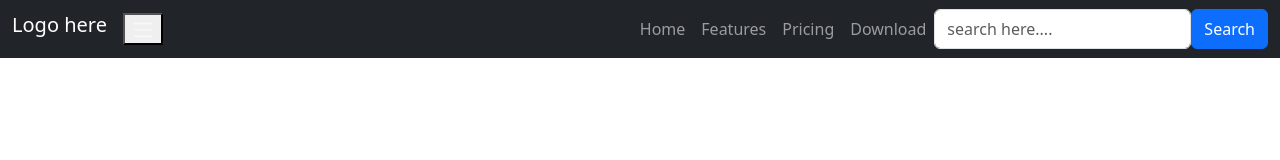
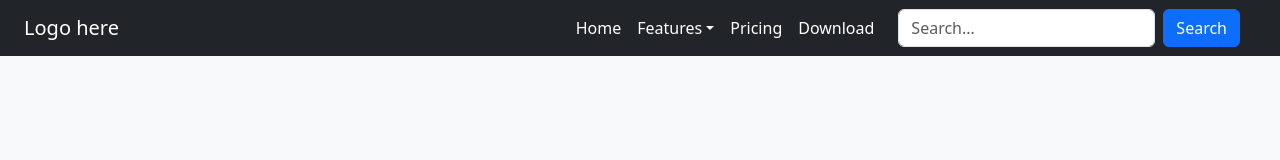
Before and after one commit to SONAKSHIGTIWARI/practice-on-js, a plain HTML site: page index.html in a window 1280 px wide. Drawn offline with nearby package versions, Linux system fonts and the light colour scheme.

Commit message:
responsive navbar

```diff
--- a/index.html
+++ b/index.html
@@ -1,36 +1,42 @@
 <!DOCTYPE html>
 <html lang="en">
 <head>
-    <meta charset="UTF-8">
-    <meta name="viewport" content="width=device-width, initial-scale=1.0">
-    <title>Document</title>
-    <link rel="stylesheet" href="../bootstrap-5.3.6-dist/css/bootstrap.min.css">
-    <script src="../bootstrap-5.3.6-dist/js/bootstrap.bundle.min.js"></script>
+  <meta charset="UTF-8" />
+  <meta name="viewport" content="width=device-width, initial-scale=1.0" />
+  <title>Single Div Responsive Navbar</title>
+  <link rel="stylesheet" href="../bootstrap-5.3.6-dist/css/bootstrap.min.css" />
+  <script src="../bootstrap-5.3.6-dist/js/bootstrap.bundle.min.js"></script>
 </head>
-<body>
-    <div class="container-fluid bg-dark">
-        <div class="container bg-dark"></div>
-            <nav class="navbar navbar-expand-md align-item-center bg-dark navbar-dark">
-                <h1 class="navbar-brand text-white">Logo here</h1>
-                <button class="navbar-troggler btn-primery" data-bs-toggler="collapse" data-bs-target="#mobile-menu">
-                    <span class="navbar-toggler-icon"></span>
-                </button>
-                <div id="mobile-menu" class=" ms-auto navbar-collapse">
-                    <ul class="navbar-nav ms-auto">
-                        <li class="nav-item"><a href="" class="nav-link">Home</a></li>
-                        <li class="nav-item"><a href="" class="nav-link">Features</a></li>
-                        <li class="nav-item"><a href="" class="nav-link">Pricing</a></li>
-                        <li class="nav-item"><a href="" class="nav-link">Download</a></li>
-                        <li class="nav-item d-flex gap-2"></li>
-                        <input class="form-control"  type="search" placeholder="search here....">
+<body class="bg-light">
+    <nav class="navbar navbar-expand-md navbar-dark bg-dark px-4">
+        <a class="navbar-brand" href="#">Logo here</a>
+        <button class="navbar-toggler d-md-none" type="button" data-bs-toggle="offcanvas" data-bs-target="#mainMenu">
+            <span class="navbar-toggler-icon"></span>
+        </button>
+        <div class="offcanvas offcanvas-start d-md-flex flex-grow-1 flex-md-row position-static bg-dark border-0 shadow-none" tabindex="-1" id="mainMenu">
+            <div class="offcanvas-header d-flex d-md-none bg-dark text-white">
+                <h5 class="offcanvas-title">Menu</h5>
+                <button type="button" class="btn-close btn-close-white" data-bs-dismiss="offcanvas"></button>
+            </div>
+            <div class="offcanvas-body d-md-flex p-0 w-100 align-items-center">
+                <ul class="navbar-nav ms-auto px-3 flex-md-row">
+                    <li class="nav-item"><a href="#" class="nav-link text-white">Home</a></li>
+                    <li class="nav-item dropdown"><a class="nav-link dropdown-toggle text-white" href="#" role="button" data-bs-toggle="dropdown">Features</a>
+                        <ul class="dropdown-menu">
+                            <li><a class="dropdown-item" href="#">Feature 1</a></li>
+                            <li><a class="dropdown-item" href="#">Feature 2</a></li>
+                            <li><a class="dropdown-item" href="#">Feature 3</a></li>
+                        </ul>
+                    </li>
+                    <li class="nav-item"><a href="#" class="nav-link text-white">Pricing</a></li>
+                    <li class="nav-item"><a href="#" class="nav-link text-white">Download</a></li>
+                    <li class="nav-item d-flex align-items-center gap-2 ms-md-3 mt-3 mt-md-0">
+                        <input class="form-control" type="search" placeholder="Search..." />
                         <button class="btn btn-primary">Search</button>
-
-                    </ul>
-                </div>
-            </nav>
+                    </li>
+                </ul>
+            </div>
         </div>
-    </div>
-
+    </nav>
 </body>
-
 </html>
```
